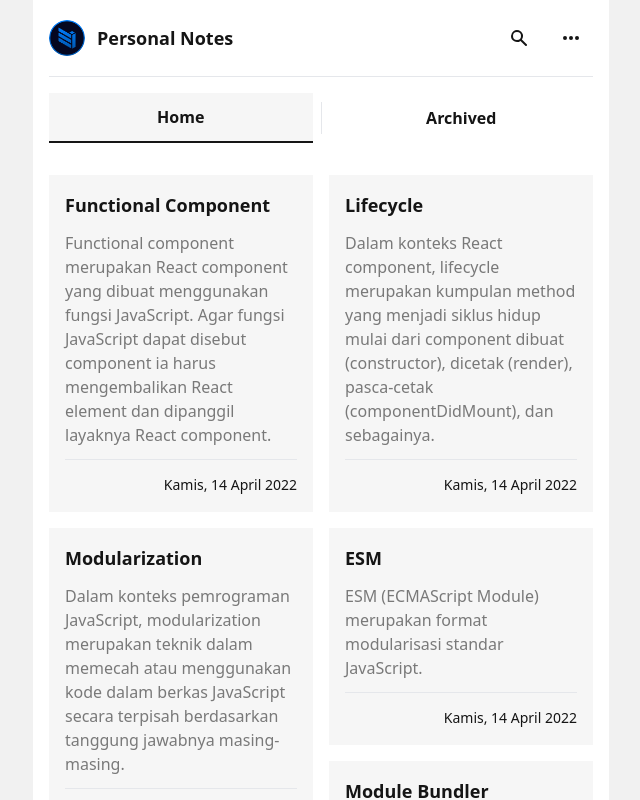
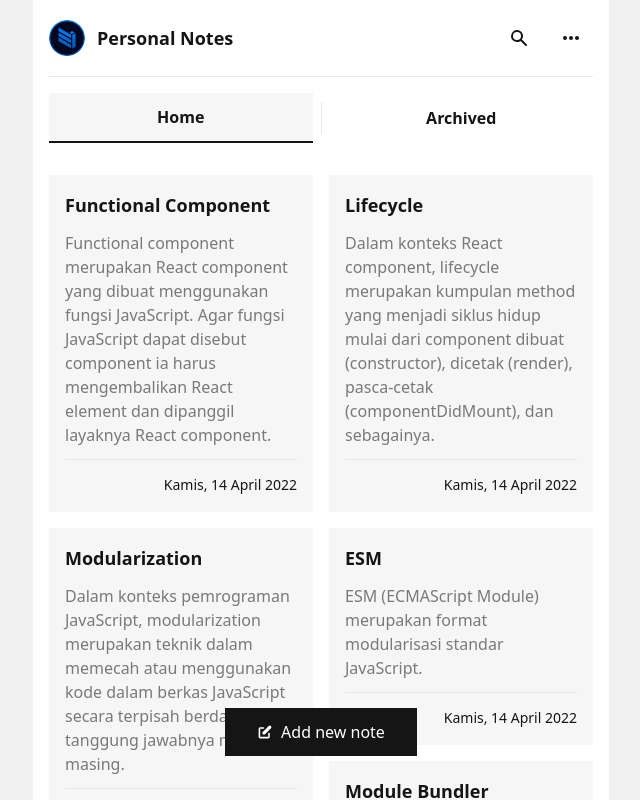
Before and after one commit to edwintantawi/React-personal-notes, a React (Create React App) app: page /#/ in a window 1280 px wide. Shown: the top 800 px of the page, without its empty margins (319-959 px from the left). Built offline with nearby package versions, Linux system fonts and the light colour scheme.

Commit message:
add,update:component,hook

```diff
--- /dev/null
+++ b/src/components/FloatingActionButton.tsx
@@ -0,0 +1,38 @@
+import React from 'react';
+import { clsx } from 'clsx';
+
+import { useViewPosition } from '../hooks/useViewPosition';
+
+interface Props extends React.PropsWithChildren {
+  onClick?: () => void;
+  StartIcon?: React.ElementType;
+}
+
+function FloatingActionButton(props: Props) {
+  const { children, StartIcon, onClick } = props;
+
+  const { isEnd } = useViewPosition();
+
+  const baseClassName = 'max-w-xl mx-auto h-32 grid place-items-center';
+  const backdropClassName = 'bg-gradient-to-t from-white via-white/60 to-white/0';
+
+  const classNameCompose = clsx(baseClassName, {
+    [backdropClassName]: !isEnd,
+  });
+
+  return (
+    <div className="fixed bottom-0 right-0 left-0">
+      <div className={classNameCompose}>
+        <button
+          type="button"
+          className="flex items-center gap-2 w-fit py-3 px-8 bg-foreground-primary text-white mb-2"
+          onClick={onClick}
+        >
+          {StartIcon && <StartIcon className="w-4 h-4 text-white" />} {children}
+        </button>
+      </div>
+    </div>
+  );
+}
+
+export { FloatingActionButton };
--- a/src/components/Footer.tsx
+++ b/src/components/Footer.tsx
@@ -5,12 +5,9 @@ import { Typography } from './Typography';
 
 function Footer() {
   return (
-    <footer className="py-4">
+    <footer className="pb-4 pt-8">
       <Typography className="text-foreground-secondary text-center" variant="caption">
-        Build with <HeartIcon className="inline w-4 h-4 text-red-500" /> by{' '}
-        <a href="https://edwintantawi.vercel.app" className="underline">
-          Edwin Tantawi
-        </a>
+        Build with <HeartIcon className="inline w-4 h-4 text-red-500" /> by Edwin Tantawi
       </Typography>
     </footer>
   );
--- a/src/containers/App.tsx
+++ b/src/containers/App.tsx
@@ -1,5 +1,6 @@
 import React from 'react';
 import { Route, Routes } from 'react-router-dom';
+import { PencilAltIcon } from '@heroicons/react/solid';
 
 import { AppLayout } from '../layouts/AppLayout';
 import { AppBar } from '../components/AppBar';
@@ -8,6 +9,7 @@ import { Divider } from '../components/Divider';
 import { getInitialData } from '../utils';
 import { NotesMasonry } from '../pages/NotesMasonry';
 import { Footer } from '../components/Footer';
+import { FloatingActionButton } from '../components/FloatingActionButton';
 
 function App() {
   const [notes] = React.useState(getInitialData());
@@ -25,14 +27,18 @@ function App() {
         <TabBar to="/archived">Archived</TabBar>
       </TabBars>
 
-      <main className="flex-1">
+      <main className="flex-1 mb-8">
         <Routes>
           <Route path="/" element={<NotesMasonry notes={unarchivedNotes} />} />
           <Route path="/archived" element={<NotesMasonry notes={archivedNotes} />} />
         </Routes>
       </main>
+
       <Divider />
+
       <Footer />
+
+      <FloatingActionButton StartIcon={PencilAltIcon}>Add new note</FloatingActionButton>
     </AppLayout>
   );
 }
--- /dev/null
+++ b/src/hooks/useViewPosition.tsx
@@ -0,0 +1,30 @@
+import React from 'react';
+import { useLocation } from 'react-router-dom';
+
+function useViewPosition() {
+  const location = useLocation();
+  const [isEnd, setIsEnd] = React.useState(false);
+
+  const observe = () => {
+    const { scrollY, innerHeight } = window;
+    const { offsetHeight } = document.body;
+    const isBottom = scrollY + innerHeight === offsetHeight;
+    setIsEnd(isBottom);
+  };
+
+  React.useEffect(() => {
+    observe();
+  }, [location.pathname]);
+
+  React.useEffect(() => {
+    document.addEventListener('scroll', observe);
+
+    return () => {
+      document.removeEventListener('scroll', observe);
+    };
+  }, []);
+
+  return { isEnd };
+}
+
+export { useViewPosition };
--- a/src/layouts/AppLayout.tsx
+++ b/src/layouts/AppLayout.tsx
@@ -4,7 +4,7 @@ interface Props extends React.PropsWithChildren {}
 
 function AppLayout(props: Props) {
   const { children } = props;
-  const className = 'flex flex-col max-w-xl mx-auto px-4 bg-white min-h-screen';
+  const className = 'relative flex flex-col max-w-xl mx-auto px-4 bg-white min-h-screen';
   return <div className={className}>{children}</div>;
 }
 
```
